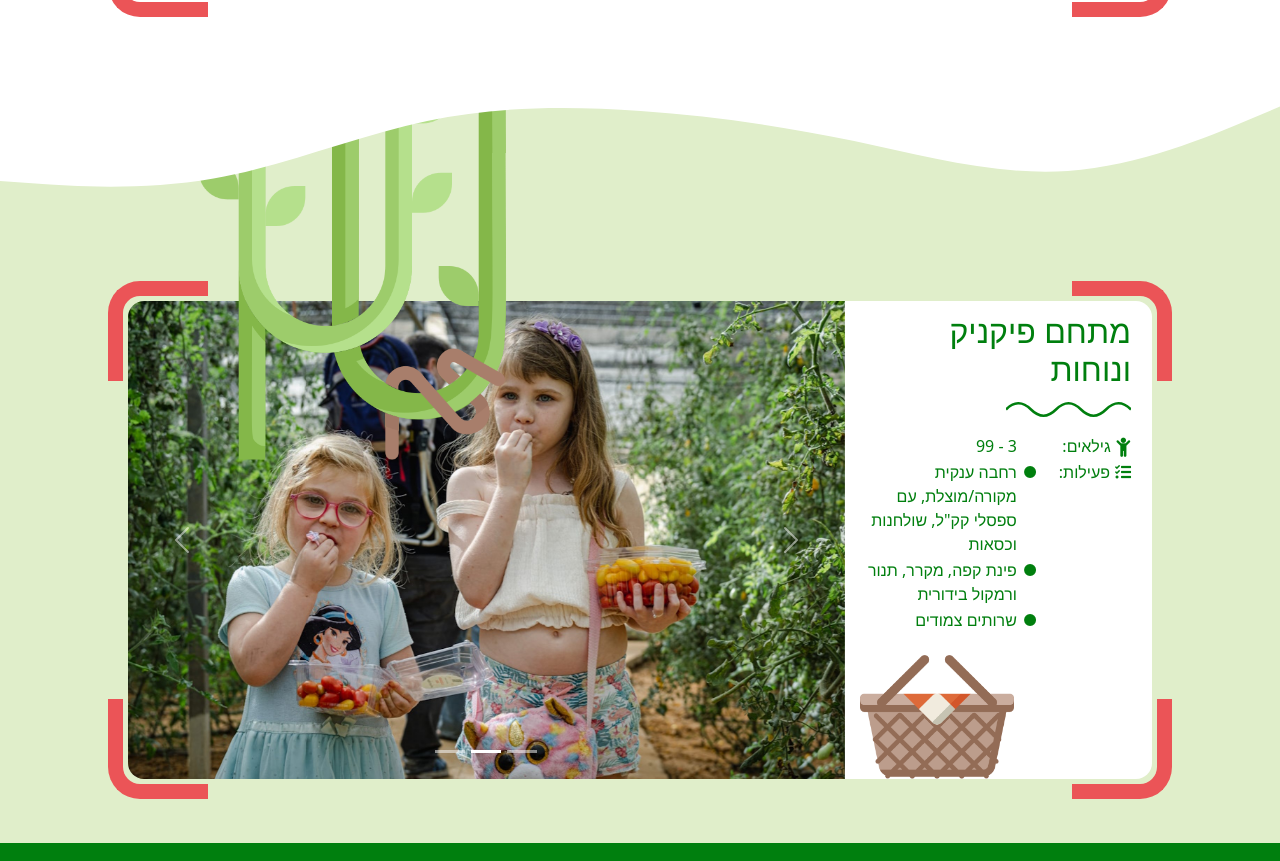
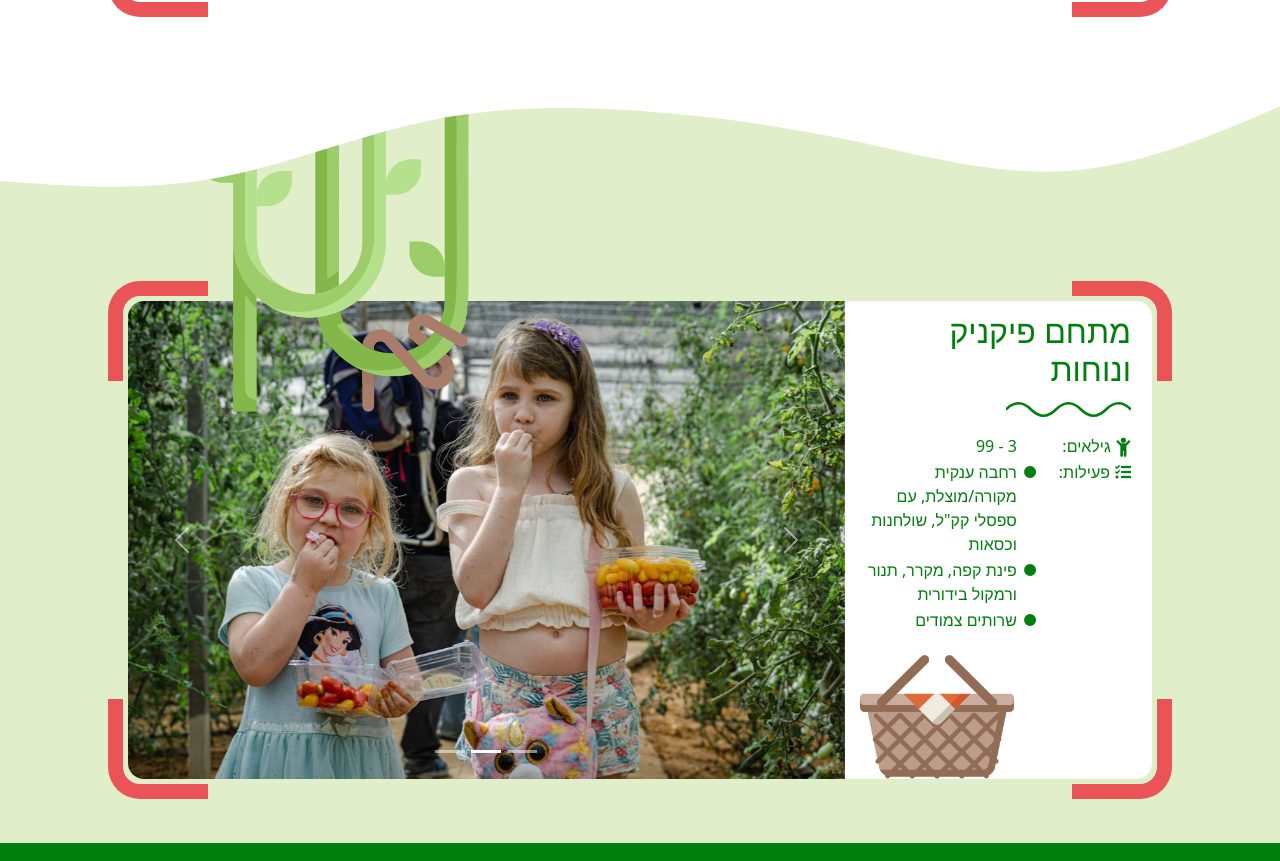
Before and after one commit to sagihgithub/sagihgithub.github.io, a plain HTML site: page farm/activities.html in a window 1280 px wide. Shown: the part 1605-2466 px from the top of the page. Drawn offline with nearby package versions, Linux system fonts and the light colour scheme.

Commit message:
Update activities.html

```diff
--- a/farm/activities.html
+++ b/farm/activities.html
@@ -222,7 +222,7 @@
         </div>
     </section>
     <section style="position:relative; background-color:#E0EECA; text-align:right; color:#007F0E;">
-        <picture class="fade-in-top" style="position:absolute; top:0; left: 15%; width:25%; z-index:1;">
+        <picture class="fade-in-top" style="position:absolute; top:0; left: 15%; width:22%; z-index:1;">
             <img src="images/activities/vine-03-b.png" style="width:100%;">
         </picture>
         <div class="outer-custom-shape-divider-top flip-vertical" style="position:relative; z-index:2;">
```
